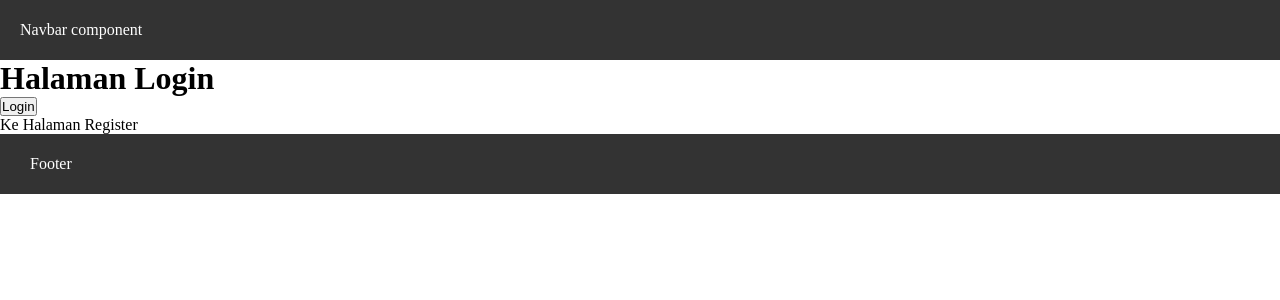
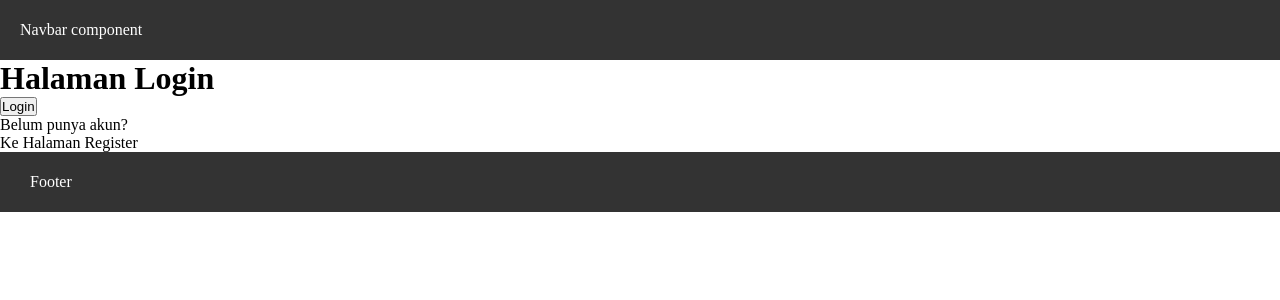
Before and after one commit to Anandarahmawati24/PBF-2026, a Next.js app in the folder Pertemuan_4/: page /auth/login in a window 1280 px wide. Shown: the top 300 px of the page. Built offline with nearby package versions, Linux system fonts and the light colour scheme.

Commit message:
Tugas 2 navigasi jobsheet 4

```diff
--- a/Pertemuan_4/src/pages/auth/login.tsx
+++ b/Pertemuan_4/src/pages/auth/login.tsx
@@ -14,7 +14,7 @@ const halamanLogin = () => {
            {/* <button onClick={handlerLogin}>Login</button> <br /> }*/}
            {/* <button onClick={() => push("/produk")}>Login </button> <br /> */}
             <button onClick={() => handlerLogin()}>Login</button> <br />
-            <Link href="/auth/register">Ke Halaman Register</Link>
+           <p>Belum punya akun? <br /> <Link href="/auth/register">Ke Halaman Register</Link></p>
         </div>
     );
 };
```
